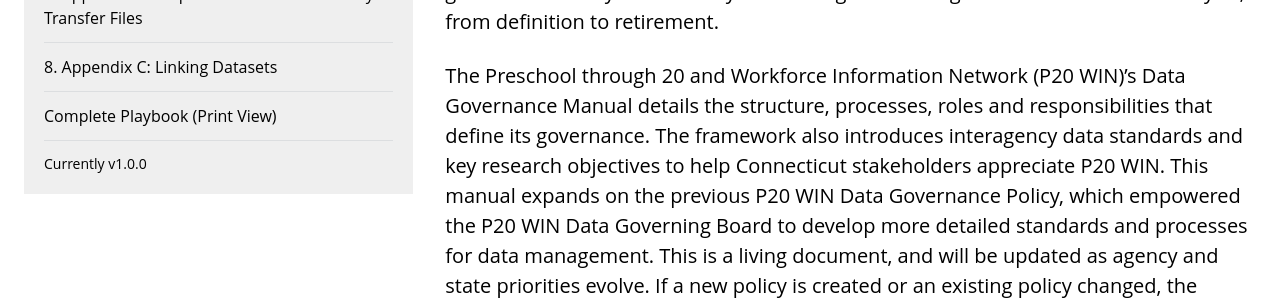
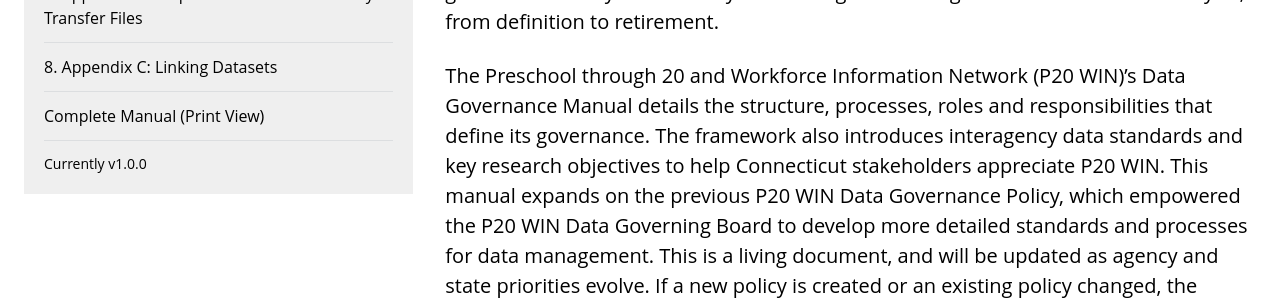
Before and after one commit to P20-WIN/Data-Governance-Manual, a Jekyll site: the page built from index.md, in a window 1280 px wide and 900 px high, scrolled down 386 px. Shown: the part 155-455 px from the top of the window. Built offline with Jekyll 4.4.1, drawn with Linux system fonts in a browser that asks for light colours.

Commit message:
Update sidebar.html

```diff
--- a/_includes/sidebar.html
+++ b/_includes/sidebar.html
@@ -9,7 +9,7 @@
     {% endfor %}
     </ol>
 
-    <a class="ct-block ct-pb-3 ct-mb-3 ct-border-grey-border ct-border-b {% if page.title == "Print" %} ct-font-bold{% endif %}" href="{{ site.baseurl }}/print"  target="_blank">Complete Playbook (Print View)</a>
+    <a class="ct-block ct-pb-3 ct-mb-3 ct-border-grey-border ct-border-b {% if page.title == "Print" %} ct-font-bold{% endif %}" href="{{ site.baseurl }}/print"  target="_blank">Complete Manual (Print View)</a>
 
     <div class="ct-text-sm">
       <span class="sidebar-nav-item">Currently v{{ site.version }}</span>
```
